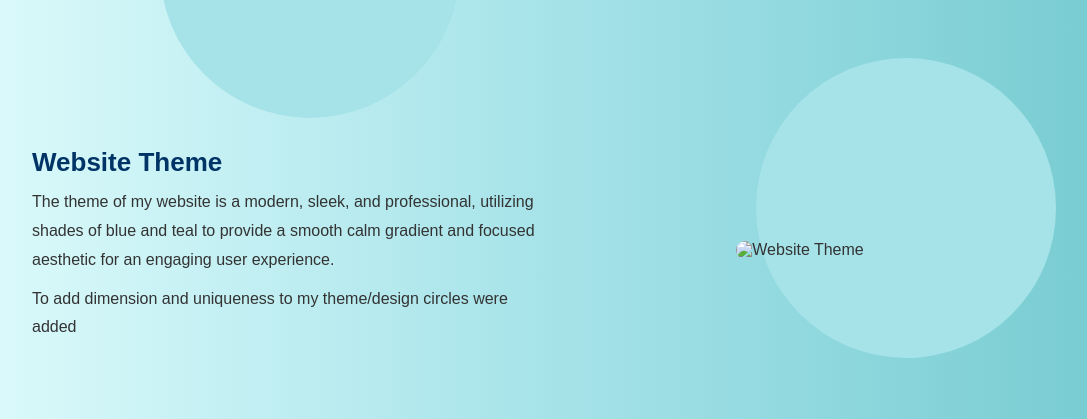
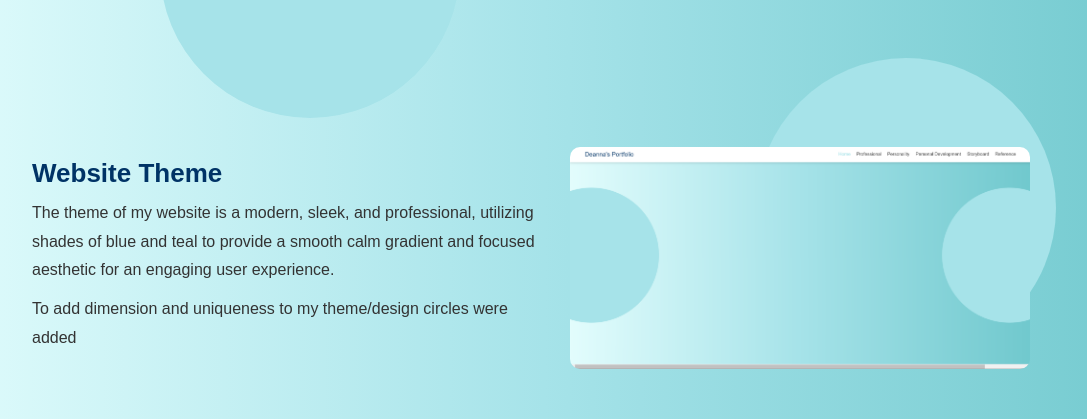
Before and after one commit to Deanna1moon/Portfolio, a plain HTML site: page Storyboard.html in a window 1280 px wide. Shown: the part 992-1411 px from the top of the page, without its empty margins (96-1183 px from the left). Drawn offline with Linux system fonts and the light colour scheme.

Commit message:
Update Storyboard.html

```diff
--- a/Storyboard.html
+++ b/Storyboard.html
@@ -68,7 +68,7 @@
 			<p>To add dimension and uniqueness to my theme/design circles were added </p>
         </div>
         <div class="media-content">
-            <img src="assets//theme.png" alt="Website Theme">
+            <img src="assets/theme.png" alt="Website Theme">
         </div>
     </section>
 
```
